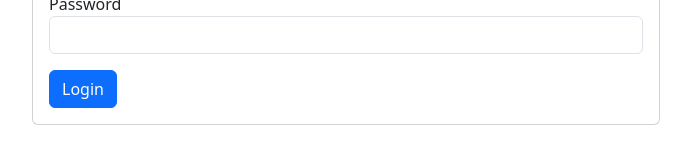
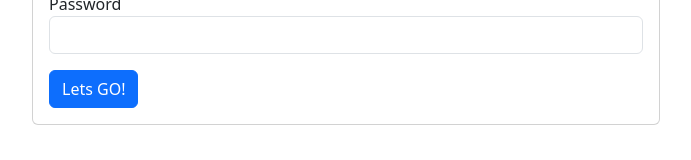
Before and after one commit to NickTamang/Advance-Anglular-Webapp-Using-Restful_API-Auth0, an Angular app: page /login in a window 1280 px wide. Shown: the part 157-317 px from the top of the page, without its empty margins (294-985 px from the left). Built offline with nearby package versions, Linux system fonts and the light colour scheme.

Commit message:
changed to login page 2

```diff
--- a/src/app/login/login.component.html
+++ b/src/app/login/login.component.html
@@ -44,7 +44,7 @@
             </div>
 
             <!-- Submit Button -->
-            <button type="submit" class="btn btn-primary">Login</button>
+            <button type="submit" class="btn btn-primary">Lets GO!</button>
           </form>
         </div>
       </div>
```
